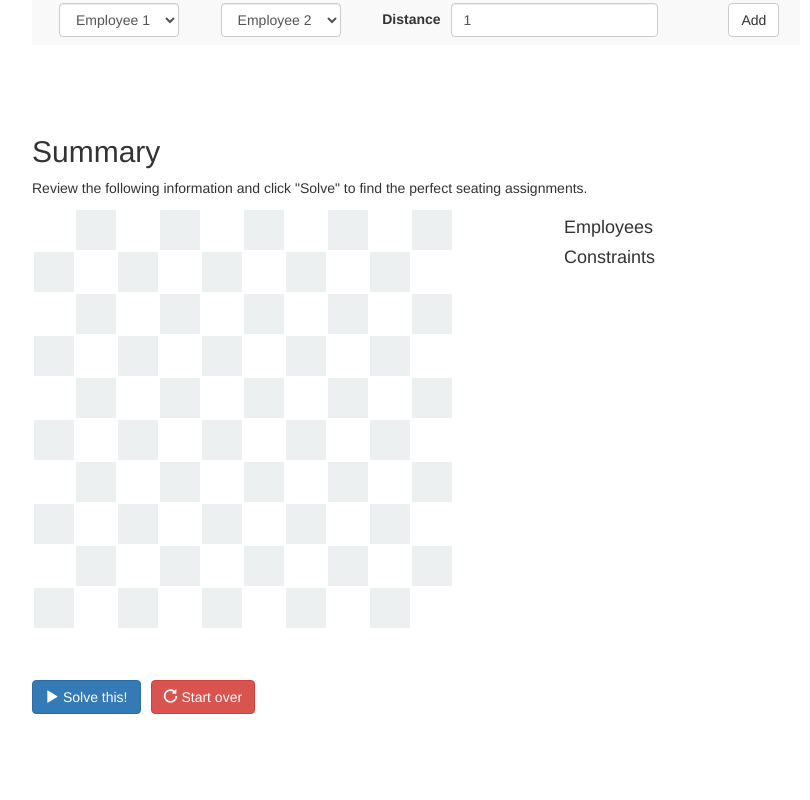
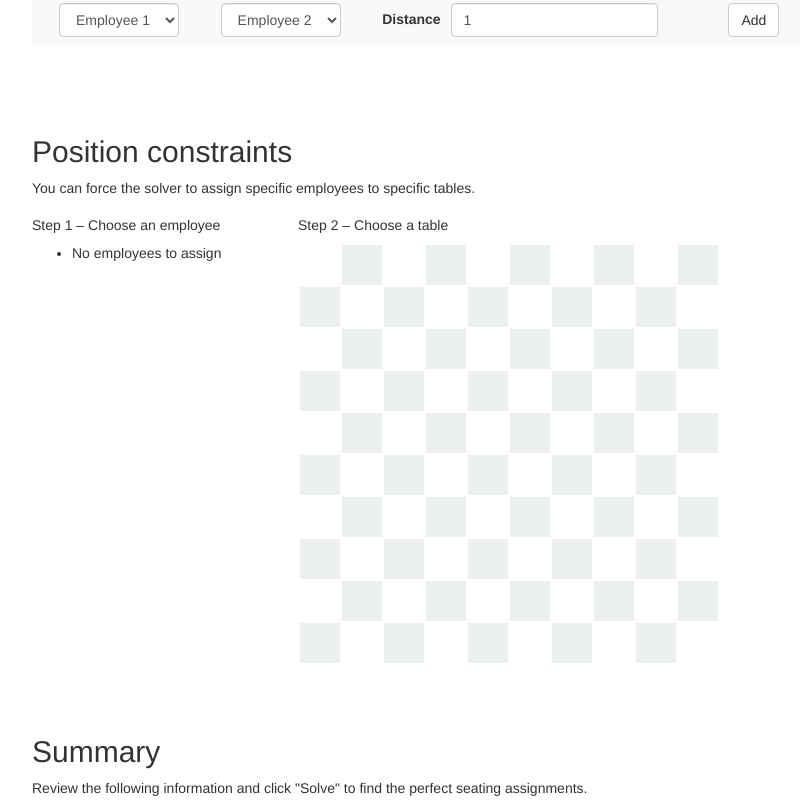
Before and after one commit to ldiqual/seat-assignment-py, a React (Create React App) app in the folder frontend/: page / in a window 1280 px wide. Shown: the part 1960-2760 px from the top of the page, without its empty margins (224-1034 px from the left). Before the commit the page ends 2734 px from the top, so only its background shows below. Built offline with nearby package versions, Linux system fonts and the light colour scheme.

Commit message:
Cherry-pick ef7399740c8206956f5e0352d1c6a3a09a091b69

```diff
--- a/frontend/src/App.css
+++ b/frontend/src/App.css
@@ -35,7 +35,7 @@
   height: 40px;
   text-align: center;
   user-select: none;
-    cursor: default;
+  cursor: pointer;
   padding: 5px;
 }
 
@@ -92,7 +92,6 @@
   height: 40px;
   text-align: center;
   user-select: none;
-    cursor: default;
   padding: 5px;
 }
 
@@ -104,13 +103,14 @@
   background-color: #ecf0f1;
 }
 
-#table-tag-table td:hover {
-    background-color: #95a5a6 !important;
+#table-tag-table td.selected {
+  background-color: #2ecc71 !important;
   color: white;
+  cursor: pointer;
 }
 
-#table-tag-table td.selected {
-    background-color: #2ecc71 !important;
+#table-tag-table td.selected:hover {
+  background-color: #27ae60 !important;
   color: white;
 }
 
@@ -128,6 +128,52 @@
 
 #distance-constraint-table label {
   margin-right:10px;
+}
+
+/* Position constraints container */
+
+#position-constraint-container {
+  padding-bottom: 50px;
+}
+
+#position-constraint-container {
+  padding-bottom: 50px;
+}
+
+#position-constraint-table {
+  border-collapse: separate;
+  border-spacing: 2px;
+}
+
+#position-constraint-table td {
+  width: 40px;
+  height: 40px;
+  text-align: center;
+  user-select: none;
+  padding: 5px;
+}
+
+#position-constraint-table tr:nth-child(2n) td:nth-child(2n+1) {
+  background-color: #ecf0f1;
+}
+
+#position-constraint-table tr:nth-child(2n+1) td:nth-child(2n) {
+  background-color: #ecf0f1;
+}
+
+#position-constraint-table td.selected {
+  background-color: #f1c40f !important;
+  cursor: pointer;
+}
+
+#position-constraint-table td.assigned {
+  background-color: #f1c40f !important;
+  cursor: pointer;
+  color: white;
+}
+
+#position-constraint-table td.selected:hover, #position-constraint-table td.assigned:hover {
+  background-color: #f39c12 !important;
 }
 
 /* Summary */
--- a/frontend/src/App.js
+++ b/frontend/src/App.js
@@ -6,6 +6,7 @@ import EmployeeSettings from './components/EmployeeSettings'
 import TagSettings from './components/TagSettings'
 import TableTagSettings from './components/TableTagSettings'
 import DistanceConstraintSettings from './components/DistanceConstraintSettings'
+import PositionConstraintSettings from './components/PositionConstraintSettings'
 import SummaryContainer from './components/SummaryContainer'
 import ResultContainer from './components/ResultContainer'
 
@@ -36,6 +37,9 @@ class App extends React.Component {
           <DistanceConstraintSettings/>
         </div>
         <div className="row">
+          <PositionConstraintSettings/>
+        </div>
+        <div className="row">
           <SummaryContainer/>
         </div>
         <div className="row">
--- a/frontend/src/actions/index.js
+++ b/frontend/src/actions/index.js
@@ -26,7 +26,13 @@ const addDistanceConstraint = createAction('ADD_DISTANCE_CONSTRAINT', (employee1
   return { employee1Name, employee2Name, distance }
 })
 
+const addPositionConstraint = createAction('ADD_POSITION_CONSTRAINT', (employeeName, tableLocation) => {
+  return { employeeName, tableLocation }
+})
+
 const deleteDistanceConstraint = createAction('DELETE_DISTANCE_CONSTRAINT', constraint => constraint.id)
+const deletePositionConstraint = createAction('DELETE_POSITION_CONSTRAINT', constraint => constraint.id)
+
 const reset = createAction('RESET')
 
 function solve() {
@@ -83,9 +89,11 @@ export default {
   setLocationHasTable,
   toggleTagForTable,
   addDistanceConstraint,
+  deleteDistanceConstraint,
+  addPositionConstraint,
+  deletePositionConstraint,
   solve,
   deleteEmployee,
   deleteTag,
-  deleteDistanceConstraint,
   reset
 }
--- /dev/null
+++ b/frontend/src/components/PositionConstraintSettings.js
@@ -0,0 +1,171 @@
+const React = require('react')
+const ReactRedux = require('react-redux')
+const _ = require('lodash')
+
+const Actions = require('../actions')
+
+class PositionConstraintSettings extends React.Component {
+
+  constructor(props) {
+    super(props)
+    this.state = {
+      employeeName: undefined,
+      tableLocation: undefined
+    }
+  }
+
+  submit = (event) => {
+
+    const employeeName = this.state.employeeName
+    const tableLocation = this.state.tableLocation
+
+    if (!employeeName || !tableLocation) {
+      return
+    }
+
+    const constraintForEmployee = _.find(this.props.positionConstraints, constraint => constraint.employeeName === employeeName)
+    if (constraintForEmployee) {
+      return
+    }
+
+    const constraintForTable = _.find(this.props.positionConstraints, constraint => {
+      return constraint.tableLocation.rowIndex === tableLocation.rowIndex && constraint.tableLocation.colIndex === tableLocation.colIndex
+    })
+    if (constraintForTable) {
+      return
+    }
+
+    this.setState({
+      employeeName: undefined,
+      tableLocation: undefined
+    })
+
+    this.props.dispatch(Actions.addPositionConstraint(employeeName, tableLocation))
+  }
+
+  render() {
+
+    const rows = _.map(this.props.layout, (row, rowIndex) => {
+      const cols = _.map(row, (hasTable, colIndex) => {
+        const selectTable = () => {
+
+          if (!this.state.employeeName) {
+            return
+          }
+
+          this.setState({
+            tableLocation: {
+              rowIndex: rowIndex,
+              colIndex: colIndex
+            }
+          }, this.submit)
+        }
+
+        const constraintForTable = _.find(this.props.positionConstraints, constraint => {
+          return constraint.tableLocation.rowIndex === rowIndex && constraint.tableLocation.colIndex === colIndex
+        })
+
+        const classes = []
+        let text
+        if (constraintForTable) {
+          classes.push('assigned')
+          text = constraintForTable.employeeName
+        } else if (hasTable) {
+          classes.push('selected')
+          text = ''
+        }
+
+        const deleteConstraint = (event) => {
+          if (!constraintForTable) {
+            return
+          }
+          this.props.dispatch(Actions.deletePositionConstraint(constraintForTable))
+        }
+
+        const dropdownId = `dropdown-position-constraint-row-${rowIndex}-col-${colIndex}`
+
+        return (
+          <td key={ colIndex } onClick={ selectTable } className={ classes }>
+            <div className="dropdown">
+              <div className="dropdown-toggle" id={ dropdownId } data-toggle="dropdown" aria-haspopup="true" aria-expanded="true">
+                { text }
+              </div>
+              <ul className="dropdown-menu" aria-labelledby={ dropdownId }>
+                <li>
+                  <a onClick={ deleteConstraint }>
+                    <span className="text-danger">Delete</span>
+                  </a>
+                </li>
+              </ul>
+            </div>
+          </td>
+        )
+      })
+      return <tr key={ rowIndex }>{ cols }</tr>
+    })
+
+    const assignedEmployeeNames = _.map(this.props.positionConstraints, constraint => constraint.employeeName)
+    const unassignedEmployeeNames = _.difference(this.props.employeeNames, assignedEmployeeNames)
+
+    let employeeLis
+
+    if (unassignedEmployeeNames.length > 0) {
+      employeeLis = _.map(unassignedEmployeeNames, (employeeName) => {
+
+        const selectEmployee = () => {
+          this.setState({ employeeName: employeeName })
+        }
+
+        const classes = ['btn', 'btn-sm']
+        if (this.state.employeeName === employeeName) {
+          classes.push('btn-primary')
+        } else {
+          classes.push('btn-default')
+        }
+
+        return (
+          <li key={ employeeName }>
+            <button className={ classes.join(' ') } onClick={ selectEmployee }>{ employeeName }</button>
+          </li>
+        )
+      })
+    } else {
+      employeeLis = [
+        <li key="noEmployee">No employees to assign</li>
+      ]
+    }
+
+    return (
+      <div id="position-constraint-container">
+        <h2>Position constraints</h2>
+
+        <p>You can force the solver to assign specific employees to specific tables.</p>
+
+        <div className="row">
+          <div className="col-md-4">
+            <h5>Step 1 – Choose an employee</h5>
+            <ul>{ employeeLis }</ul>
+          </div>
+          <div className="col-md-8">
+            <h5>Step 2 – Choose a table</h5>
+            <table id="position-constraint-table">
+              <tbody>
+                { rows }
+              </tbody>
+            </table>
+          </div>
+        </div>
+      </div>
+    )
+  }
+}
+
+const mapStateToProps = function(state) {
+  return {
+    employeeNames: state.employeeNames,
+    layout: state.layout,
+    positionConstraints: state.positionConstraints
+  }
+}
+
+module.exports = ReactRedux.connect(mapStateToProps)(PositionConstraintSettings)
--- a/frontend/src/components/TableTagSettings.js
+++ b/frontend/src/components/TableTagSettings.js
@@ -57,7 +57,7 @@ class TableTagSettings extends React.Component {
     if (this.props.tags.length > 0) {
       tagParagraph = <p id="tag-assignment-selector">{ tags }</p>
     } else {
-      tagParagraph = <p>You didn't add a team yet. Please do so in the section above.</p>
+      tagParagraph = <p className="text-danger">You didn't add a team yet. Please do so in the section above.</p>
     }
 
     const errors = []
--- a/frontend/src/reducers/index.js
+++ b/frontend/src/reducers/index.js
@@ -8,6 +8,7 @@ const initialState = {
     employeeTags: {},
     tableTags: _.times(10, () => _.times(10, () => [])),
     distanceConstraints: [],
+    positionConstraints: [],
     solverState: {
       state: 'idle'
     }
@@ -138,6 +139,29 @@ const mainReducer = function(state, action) {
     return {...state, distanceConstraints: distanceConstraints}
   }
 
+  case 'DELETE_DISTANCE_CONSTRAINT': {
+    const constraintId = action.payload
+    const constraints = _.reject(state.distanceConstraints, constraint => constraint.id === constraintId)
+    return {...state, distanceConstraints: constraints}
+  }
+
+  case 'ADD_POSITION_CONSTRAINT': {
+    const { employeeName, tableLocation } = action.payload
+    const positionConstraints = _.clone(state.positionConstraints)
+    positionConstraints.push({
+      id: uuid(),
+      employeeName: employeeName,
+      tableLocation: tableLocation,
+    })
+    return {...state, positionConstraints: positionConstraints}
+  }
+
+  case 'DELETE_POSITION_CONSTRAINT': {
+    const constraintId = action.payload
+    const constraints = _.reject(state.positionConstraints, constraint => constraint.id === constraintId)
+    return {...state, positionConstraints: constraints}
+  }
+
   case 'SET_SOLVER_STATE': {
     switch (action.state) {
     case 'loading':
@@ -188,12 +212,6 @@ const mainReducer = function(state, action) {
     }
   }
 
-  case 'DELETE_DISTANCE_CONSTRAINT': {
-    const constraintId = action.payload
-    const constraints = _.reject(state.distanceConstraints, constraint => constraint.id === constraintId)
-    return {...state, distanceConstraints: constraints}
-  }
-
   case 'RESET': {
     return mainReducer.initialState()
   }
```
Lines whose indentation alone changed are shown as unchanged.
